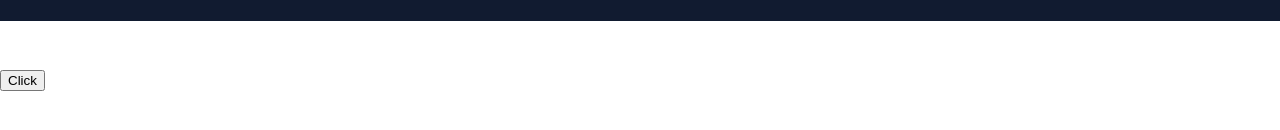
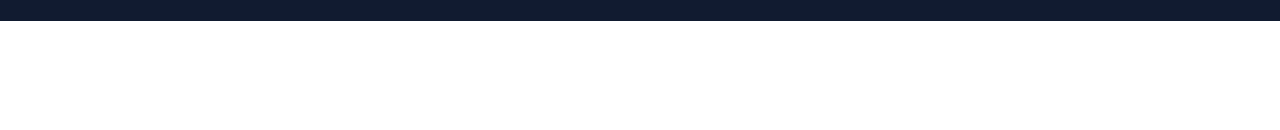
Before and after one commit to henryliang2/stock-screener, a React (Create React App) app: page /search in a window 1280 px wide. Shown: the part 410-540 px from the top of the page. Built offline with nearby package versions, Linux system fonts and the light colour scheme.

Commit message:
removed button left over during testing

```diff
--- a/src/components/SearchResults.js
+++ b/src/components/SearchResults.js
@@ -54,9 +54,6 @@ const SearchResults = (props) => {
         }
       </div>
 
-    <button onClick={() => console.log(profileContainerRef)}> Click</button>
-
-
       { // If there are more results, show a 'next page' button
         (props.initialValue + 20) < props.totalResultCount &&
         <div className='profile__button-container'>
```
